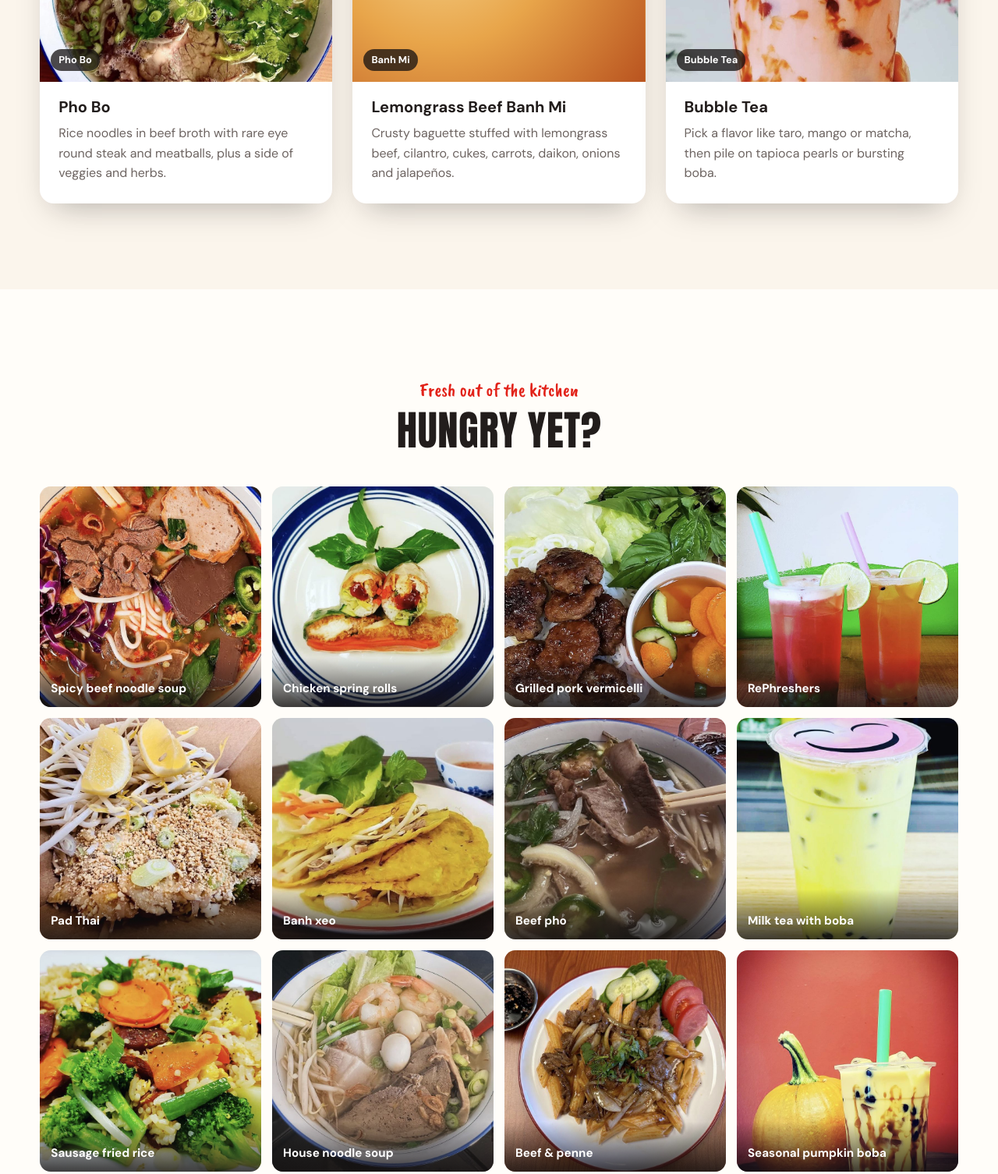
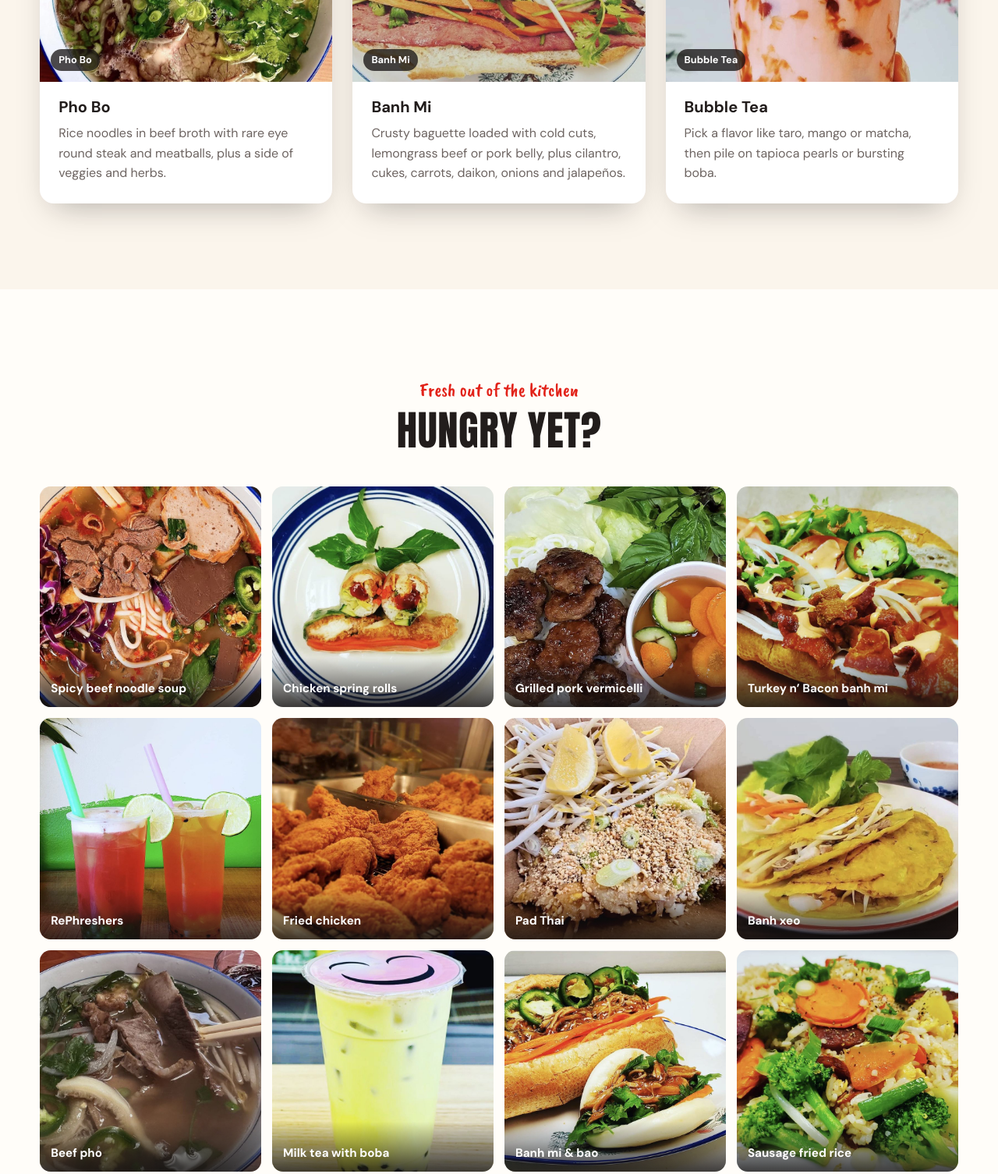
Before and after one commit to realeasysites/Pho.co, a website: page public/index.html in a window 1280 px wide. Shown: the part 1380-2886 px from the top of the page at 78% size. Drawn offline with nearby package versions, Linux system fonts and the light colour scheme.

Commit message:
Add banh mi + storefront photos, 4 more gallery shots, update README
Co-Authored-By: Claude Opus 5.5 <noreply@anthropic.com>
Claude-Session: https://claude.ai/code/session_018FiD5AuW1MYY9KNrcAh7oS

```diff
--- a/public/index.html
+++ b/public/index.html
@@ -133,8 +133,8 @@
       <article class="pick">
         <div class="pick-photo" style="--photo: url('/images/banh-mi.jpg')"><span class="photo-tag">Banh Mi</span></div>
         <div class="pick-body">
-          <h3>Lemongrass Beef Banh Mi</h3>
-          <p>Crusty baguette stuffed with lemongrass beef, cilantro, cukes, carrots, daikon, onions and jalapeños.</p>
+          <h3>Banh Mi</h3>
+          <p>Crusty baguette loaded with cold cuts, lemongrass beef or pork belly, plus cilantro, cukes, carrots, daikon, onions and jalapeños.</p>
         </div>
       </article>
       <article class="pick">
@@ -159,14 +159,18 @@
       <figure><img src="/images/gallery/bun-bo-hue.jpg" alt="Spicy beef noodle soup with jalapeños and basil" loading="lazy"><figcaption>Spicy beef noodle soup</figcaption></figure>
       <figure><img src="/images/gallery/spring-rolls.jpg" alt="Chicken spring rolls with Thai basil" loading="lazy"><figcaption>Chicken spring rolls</figcaption></figure>
       <figure><img src="/images/gallery/grilled-pork-vermicelli.jpg" alt="Grilled pork over vermicelli with fresh herbs and nuoc cham" loading="lazy"><figcaption>Grilled pork vermicelli</figcaption></figure>
+      <figure><img src="/images/gallery/turkey-bacon-banh-mi.jpg" alt="Turkey and bacon banh mi with jalapeños and cilantro" loading="lazy"><figcaption>Turkey n’ Bacon banh mi</figcaption></figure>
       <figure><img src="/images/gallery/rephreshers.jpg" alt="Two fruit RePhreshers with lime and bursting boba" loading="lazy"><figcaption>RePhreshers</figcaption></figure>
+      <figure><img src="/images/gallery/fried-chicken.jpg" alt="Golden fried chicken fresh out of the fryer" loading="lazy"><figcaption>Fried chicken</figcaption></figure>
       <figure><img src="/images/gallery/pad-thai.jpg" alt="Pad Thai with peanuts, bean sprouts and lemon" loading="lazy"><figcaption>Pad Thai</figcaption></figure>
       <figure><img src="/images/gallery/banh-xeo.jpg" alt="Banh xeo crispy Vietnamese crepes with lettuce and herbs" loading="lazy"><figcaption>Banh xeo</figcaption></figure>
       <figure><img src="/images/gallery/pho-tai.jpg" alt="Beef pho with jalapeños and fresh herbs" loading="lazy"><figcaption>Beef pho</figcaption></figure>
       <figure><img src="/images/gallery/matcha-bubble-tea.jpg" alt="Green milk tea with tapioca pearls" loading="lazy"><figcaption>Milk tea with boba</figcaption></figure>
+      <figure><img src="/images/gallery/banh-mi-and-bao.jpg" alt="Banh mi and bao bun with shredded pork and cilantro" loading="lazy"><figcaption>Banh mi &amp; bao</figcaption></figure>
       <figure><img src="/images/gallery/fried-rice.jpg" alt="Sausage fried rice with broccoli and carrots" loading="lazy"><figcaption>Sausage fried rice</figcaption></figure>
       <figure><img src="/images/gallery/noodle-soup-special.jpg" alt="Noodle soup with shrimp, pork and quail eggs" loading="lazy"><figcaption>House noodle soup</figcaption></figure>
       <figure><img src="/images/gallery/beef-penne.jpg" alt="Stir-fried beef and onions over penne" loading="lazy"><figcaption>Beef &amp; penne</figcaption></figure>
+      <figure><img src="/images/gallery/wings.jpg" alt="Glazed chicken wings with ranch" loading="lazy"><figcaption>Wings</figcaption></figure>
       <figure><img src="/images/gallery/pumpkin-bubble-tea.jpg" alt="Seasonal pumpkin bubble tea" loading="lazy"><figcaption>Seasonal pumpkin boba</figcaption></figure>
     </div>
     <div class="gallery-cta">
@@ -307,7 +311,7 @@
 <!-- About -->
 <section class="section about" id="about">
   <div class="wrap about-inner">
-    <div class="about-photo" style="--photo: url('/images/about.jpg')"><span class="photo-tag">Inside Pho Co.</span></div>
+    <div class="about-photo" style="--photo: url('/images/about.jpg')"><span class="photo-tag">158 Spring St, Westbrook</span></div>
     <div class="about-copy">
       <p class="eyebrow">Our story</p>
       <h2>A melting pot on Spring Street</h2>
```
Also changed, not shown: README.md, public/images/about.jpg (added), public/images/banh-mi.jpg (added), public/images/gallery/banh-mi-and-bao.jpg (added), public/images/gallery/fried-chicken.jpg (added), public/images/gallery/turkey-bacon-banh-mi.jpg (added), public/images/gallery/wings.jpg (added).
